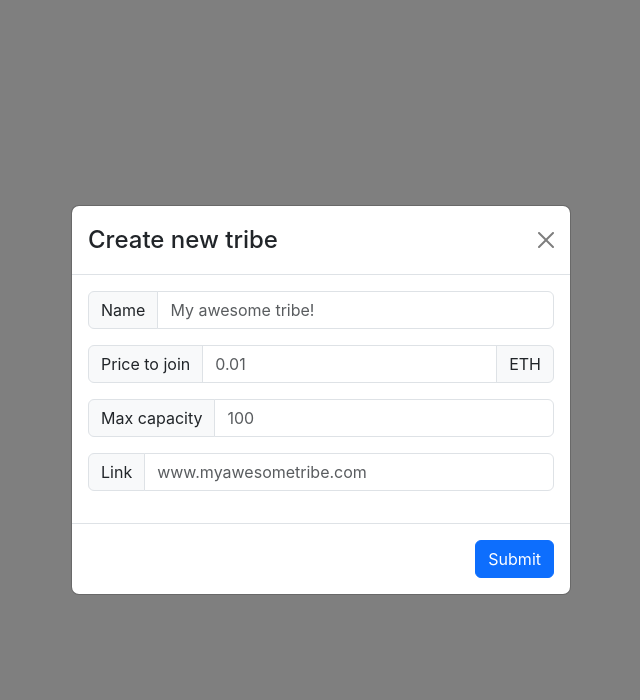
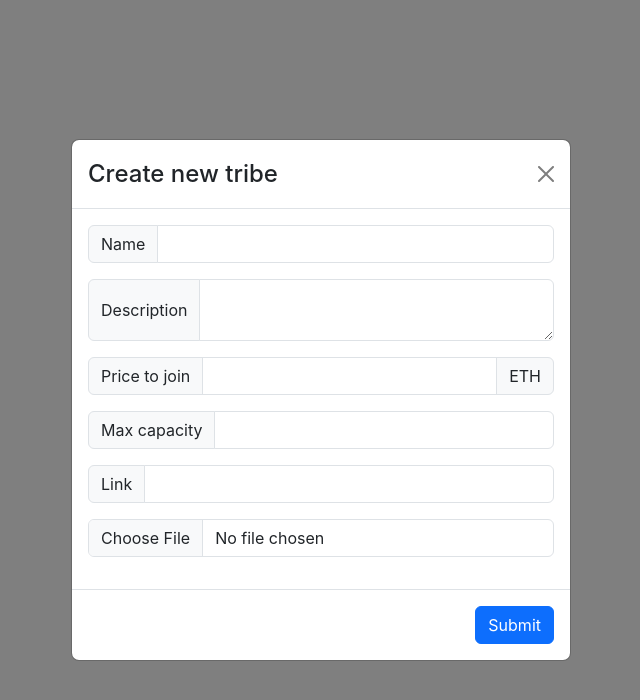
Before and after one commit to andres-nav/tribe-dapp, a Next.js app in the folder dapp/: page / in a window 1280 px wide. Both pictures are taken after a click on the button "create Tribe". Shown: the top 700 px of the page, without its empty margins (319-959 px from the left). Built offline with nearby package versions, Linux system fonts and the light colour scheme; no server answers; what wagmi would draw is missing.

Commit message:
(dev) upload tribe to ipfs

```diff
--- a/dapp/src/components/modals/CreateTribe.tsx
+++ b/dapp/src/components/modals/CreateTribe.tsx
@@ -3,12 +3,27 @@ import Modal from "react-bootstrap/Modal";
 import Form from "react-bootstrap/Form";
 import InputGroup from "react-bootstrap/InputGroup";
 
+import mime from "mime/lite";
 import { storeTribeInfo } from "../../scripts/nft-storage";
 
 export default function ModalCreateTribe(props) {
   const createTribe = (e) => {
     e.preventDefault();
-    const metadata = storeTribeInfo("test", "description", 1, 10, "google.com");
+    const form = e.currentTarget;
+
+    const name = form.name.value;
+    const description = form.description.value;
+    const priceToJoin = form.priceToJoin.value;
+    const maxCapacity = ~~form.maxCapacity.value;
+    const link = form.link.value;
+    const image = form.image.files[0];
+
+    if (priceToJoin < 0 || maxCapacity < 0 || !image.type.includes("image/")) {
+      return;
+    }
+
+    const metadata = storeTribeInfo(image, name, description, link);
+    props.onHide();
   };
 
   return (
@@ -22,10 +37,20 @@ export default function ModalCreateTribe(props) {
           <InputGroup className="mb-3">
             <InputGroup.Text id="basic-addon1">Name</InputGroup.Text>
             <Form.Control
+              name="name"
               required
               type="text"
-              placeholder="My awesome tribe!"
-              aria-label="My awesome tribe!"
+              aria-describedby="basic-addon1"
+            />
+          </InputGroup>
+
+          <InputGroup className="mb-3">
+            <InputGroup.Text id="basic-addon1">Description</InputGroup.Text>
+            <Form.Control
+              name="description"
+              required
+              as="textarea"
+              rows={2}
               aria-describedby="basic-addon1"
             />
           </InputGroup>
@@ -33,12 +58,11 @@ export default function ModalCreateTribe(props) {
             {}{" "}
             <InputGroup.Text id="basic-addon1">Price to join</InputGroup.Text>
             <Form.Control
+              name="priceToJoin"
               required
               type="number"
               min="0"
               step="0.00000000001"
-              placeholder="0.01"
-              aria-label="0.01"
               aria-describedby="basic-addon1"
             />
             <InputGroup.Text id="basic-addon1">ETH</InputGroup.Text>
@@ -46,21 +70,29 @@ export default function ModalCreateTribe(props) {
           <InputGroup className="mb-3">
             <InputGroup.Text id="basic-addon1">Max capacity</InputGroup.Text>
             <Form.Control
+              name="maxCapacity"
               required
               type="number"
               min="0"
-              placeholder="100"
-              aria-label="100"
               aria-describedby="basic-addon1"
             />
           </InputGroup>
           <InputGroup className="mb-3">
             <InputGroup.Text id="basic-addon1">Link</InputGroup.Text>
             <Form.Control
+              name="link"
               required
               type="text"
-              placeholder="www.myawesometribe.com"
-              aria-label="www.myawesometribe.com"
+              aria-describedby="basic-addon1"
+            />
+          </InputGroup>
+
+          <InputGroup className="mb-3">
+            <Form.Control
+              name="image"
+              required
+              type="file"
+              accept="image/*"
               aria-describedby="basic-addon1"
             />
           </InputGroup>
--- a/dapp/src/scripts/nft-storage.ts
+++ b/dapp/src/scripts/nft-storage.ts
@@ -1,28 +1,19 @@
+import mime from "mime/lite";
 import { NFTStorage } from "nft.storage";
 
 const API_KEY = process.env.NEXT_PUBLIC_NFT_STORAGE_KEY;
 
-export async function storeTribeInfo(
-  name,
-  description,
-  priceToJoin,
-  maxCapacity,
-  link
-) {
+export async function storeTribeInfo(image, name, description, link) {
   const client = new NFTStorage({ token: API_KEY });
-  const image = new Blob([], {
-    type: "image/png",
-  });
+
   const tribe = {
-    image,
+    image: image,
     name: name,
     description: description,
-    priceToJoin: priceToJoin,
-    maxCapacity: maxCapacity,
     link: link,
   };
 
-  const metadata = await client.store(tribe);
-  console.log(metadata);
+  // const metadata = await client.store(tribe);
+  const metadata = 0;
   return metadata;
 }
```
